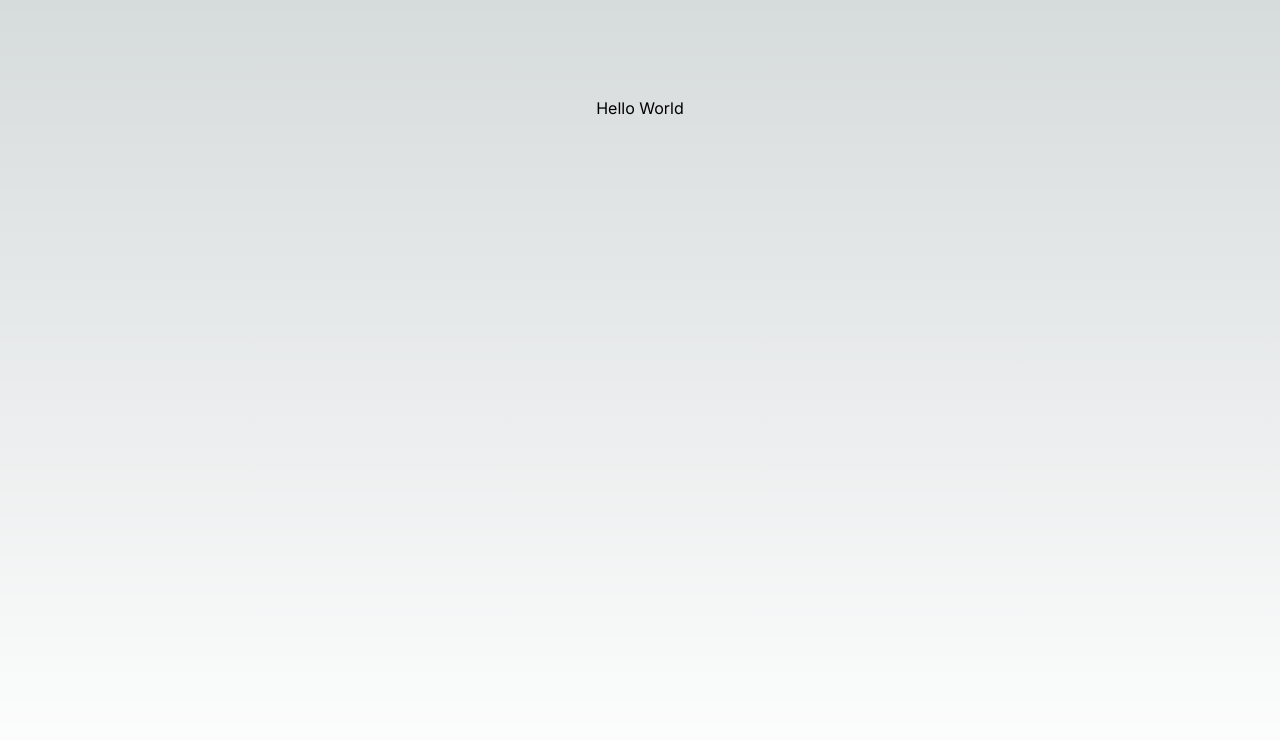
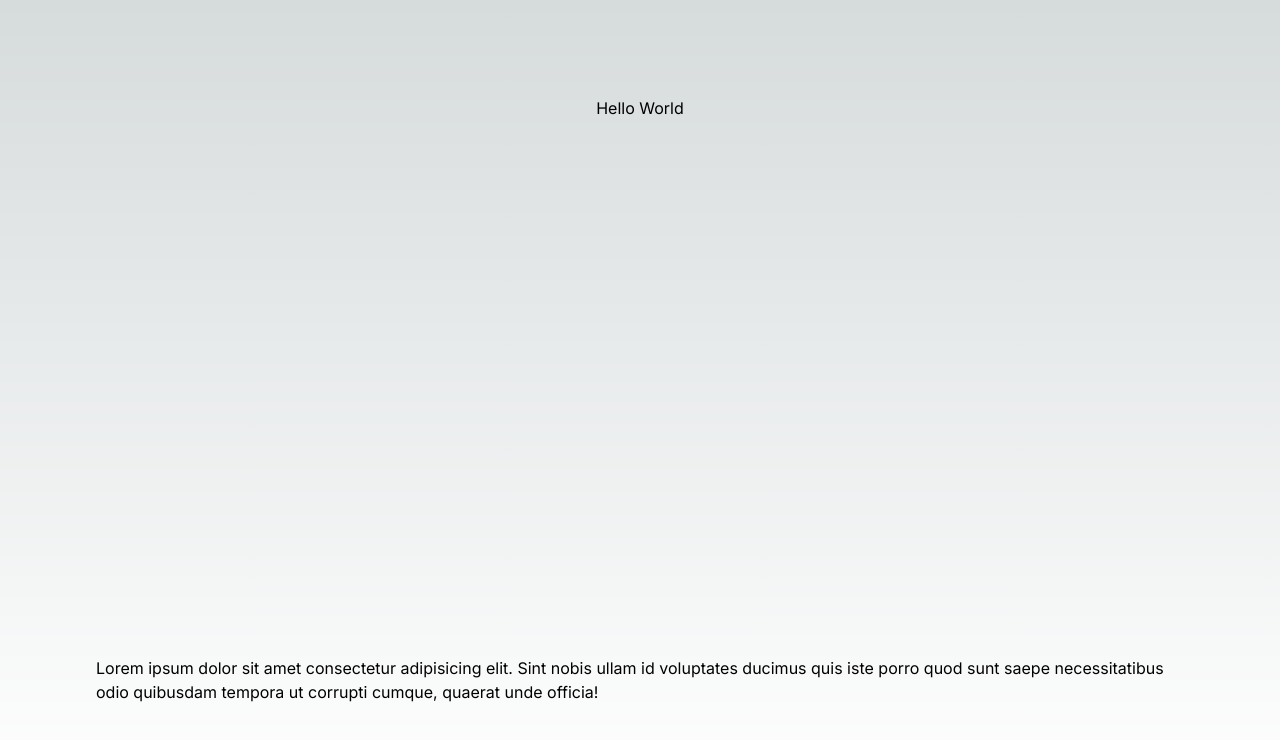
Before and after one commit to nikamunjishvili/next-test, a Next.js app: page / in a window 1280 px wide. Shown: the top 740 px of the page. Built offline with nearby package versions, Linux system fonts and the light colour scheme.

Commit message:
add paragraph

```diff
--- a/src/app/page.tsx
+++ b/src/app/page.tsx
@@ -1,8 +1,13 @@
-
 export default function Home() {
   return (
     <main className="flex min-h-screen flex-col items-center justify-between p-24">
-     <h1>Hello World</h1>
+      <h1>Hello World</h1>
+      <p>
+        Lorem ipsum dolor sit amet consectetur adipisicing elit. Sint nobis
+        ullam id voluptates ducimus quis iste porro quod sunt saepe
+        necessitatibus odio quibusdam tempora ut corrupti cumque, quaerat unde
+        officia!
+      </p>
     </main>
   );
 }
```
